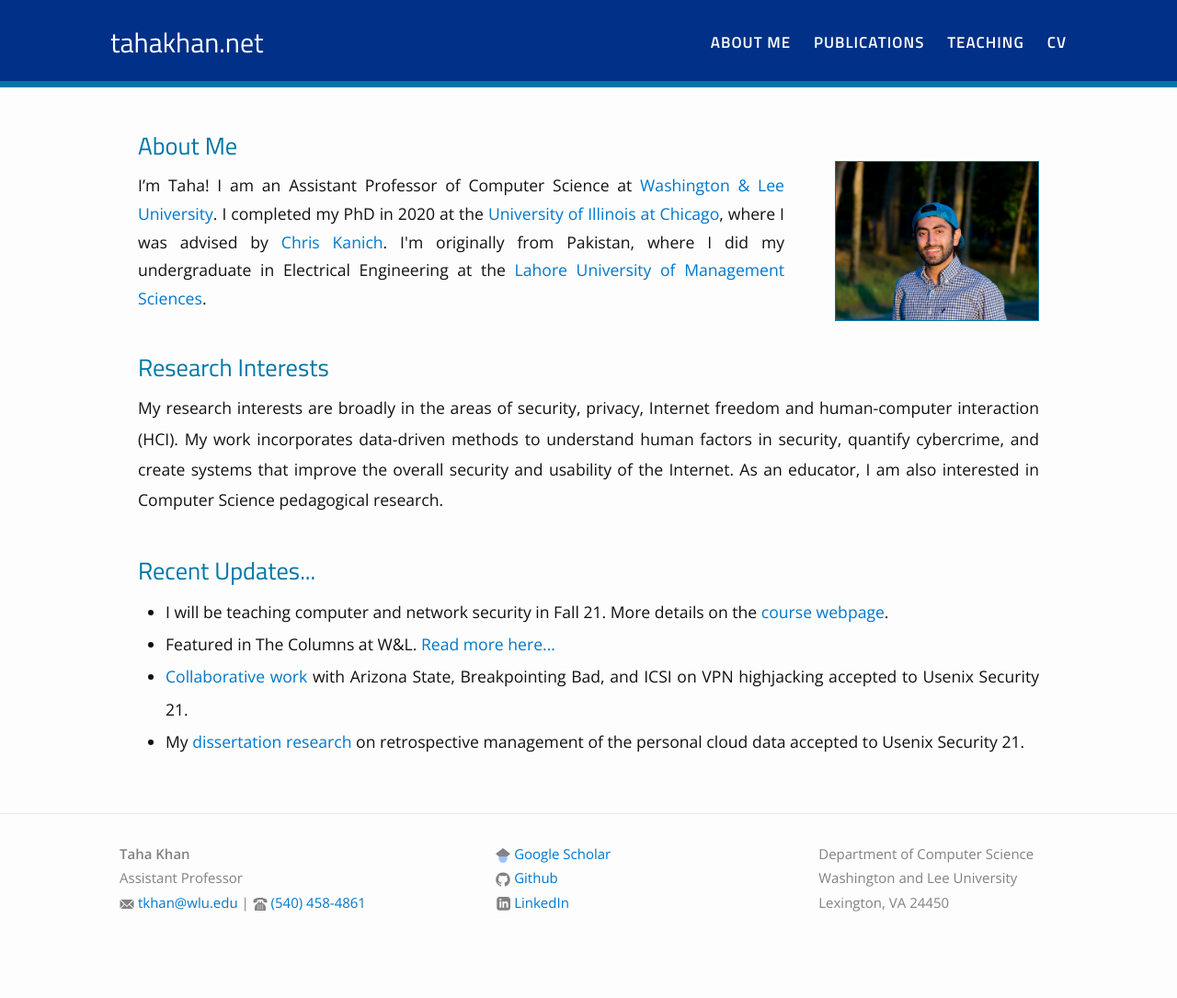
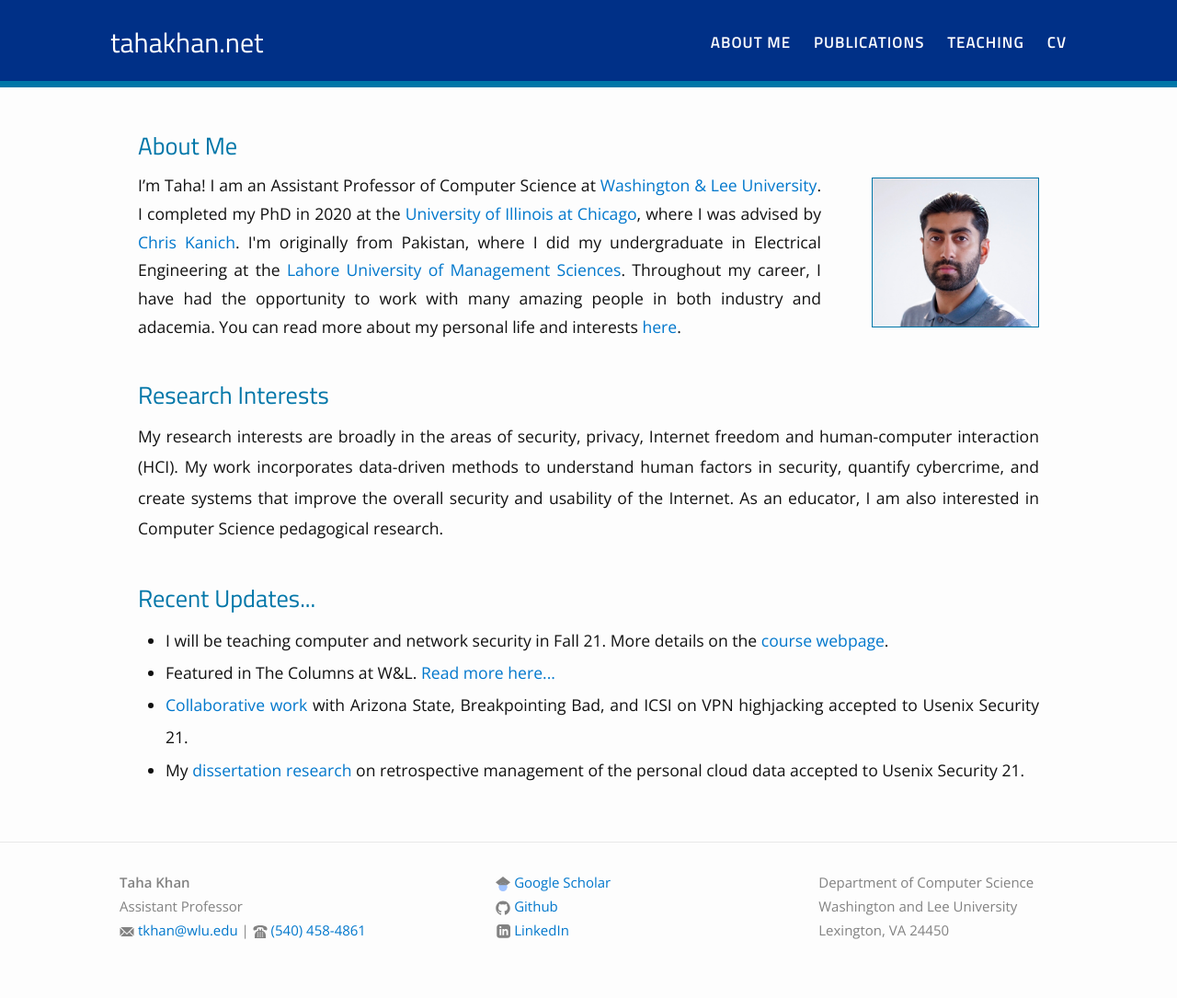
Before and after one commit to tkrad/tahakhan.net, a Jekyll site: the page built from index.html, in a window 1280 px wide. Shown: the whole page at 92% size. Built offline with Jekyll 4.4.1, drawn with Linux system fonts in a browser that asks for light colours; before the commit the page ends 1054 px from its top, so only the background shows below that.

Commit message:
updated photo

```diff
--- a/_sass/_fancy-image.scss
+++ b/_sass/_fancy-image.scss
@@ -27,10 +27,9 @@
 	border: 0;
 }
 
-
 .alignleft,
 .alignright {
-	margin-top: 30px;
+	margin-top: 48px;
 }
 .alignleft {
 	float: left;
--- a/index.html
+++ b/index.html
@@ -2,7 +2,7 @@
 layout: page
 ---
 
-{% include image.html url="/images/taha.png" width=220 align="right" %}
+{% include image.html url="/images/taha.png" width=180 align="right" %}
 
 <div class="home" style="margin-right: 30px; margin-left: 30px;">
 <p>
@@ -14,8 +14,9 @@
     my PhD in 2020 at the <a href="https://cs.uic.edu/">University of Illinois at Chicago</a>,
     where I was advised by <a href="https://www.cs.uic.edu/~ckanich/">Chris Kanich</a>. I'm originally
     from Pakistan, where I did my undergraduate in Electrical Engineering at the
-    <a href="https://www.lums.edu.pk/"> Lahore University of Management Sciences</a>.
-    <!-- You can read more about my personal life and interests <a href="/personal/">here</a>. -->
+    <a href="https://www.lums.edu.pk/"> Lahore University of Management Sciences</a>. Throughout my career,
+    I have had the opportunity to work with many amazing people in both industry and adacemia.
+    You can read more about my personal life and interests <a href="/personal/">here</a>.
 </p>
 <br>
 <h1 style="margin-bottom:15px">Research Interests</h1>
```
Also changed, not shown: images/taha.png.
